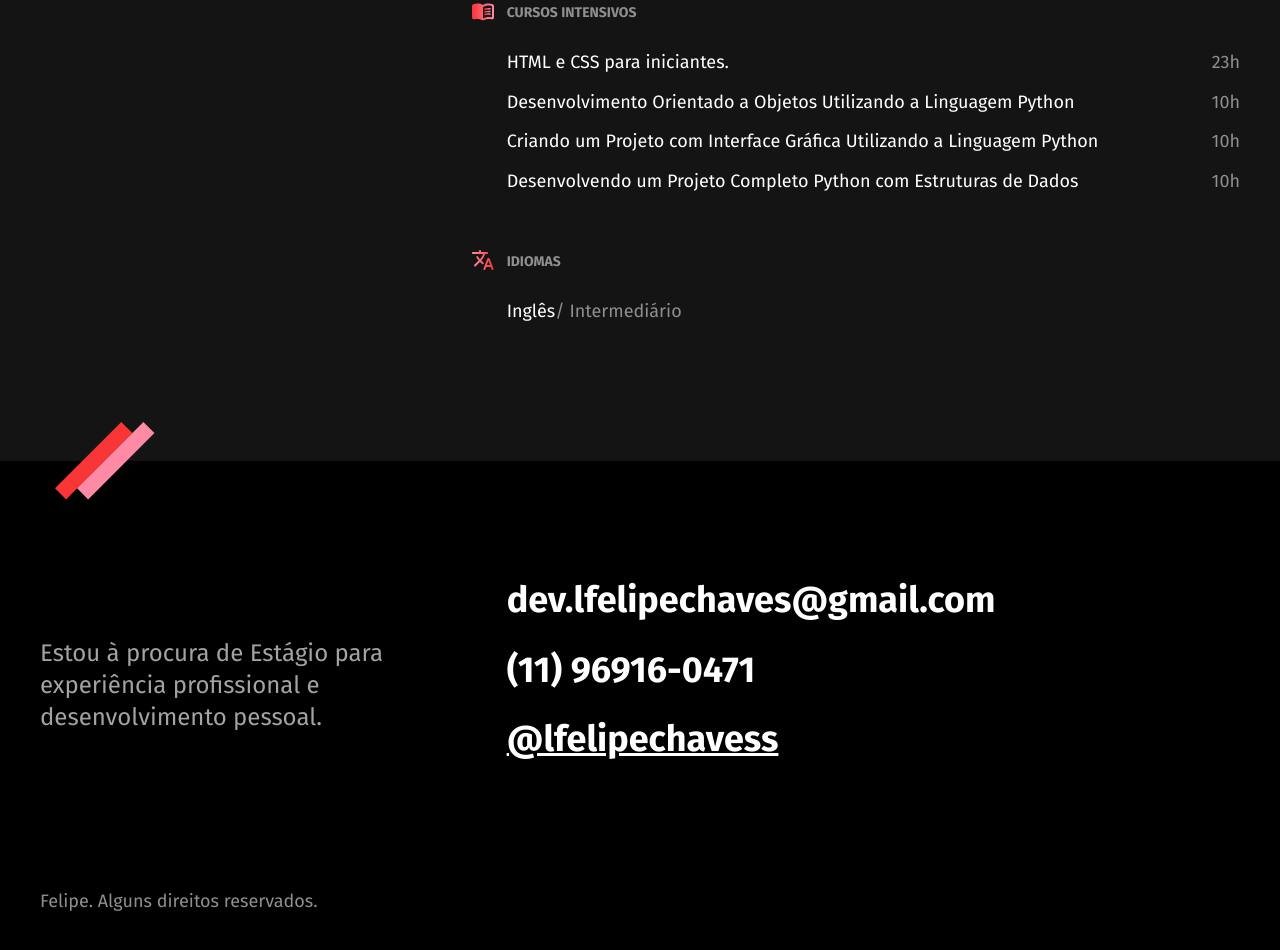
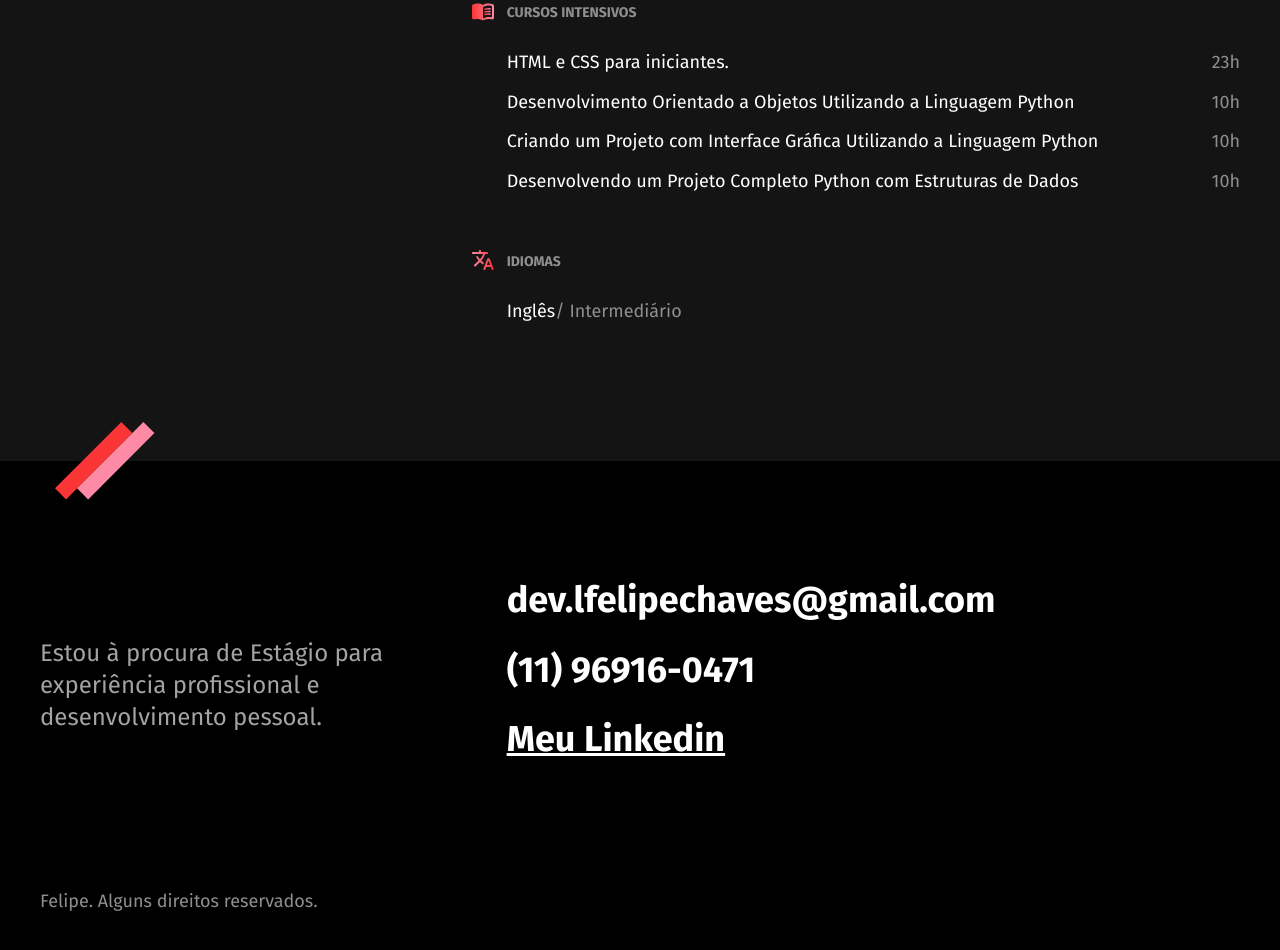
Before and after one commit to lfelipechaves/lfelipechaves-cv, a plain HTML site: page index.html in a window 1280 px wide. Shown: the part 2114-3064 px from the top of the page. Drawn offline with Linux system fonts and the light colour scheme.

Commit message:
Link atualizado

```diff
--- a/index.html
+++ b/index.html
@@ -121,7 +121,7 @@
       <ul class="footer-contato">
         <li>dev.lfelipechaves@gmail.com</li>
         <li>(11) 96916-0471</li>
-        <li><a href="https://www.instagram.com/lfelipechavess/">@lfelipechavess</a></li>
+        <li><a href="https://www.linkedin.com/in/lfelipechaves/" target="_blank">Meu Linkedin</a></li>
       </ul>
       <p class="footer-copy">Felipe. Alguns direitos reservados.</p>
     </div>
```
